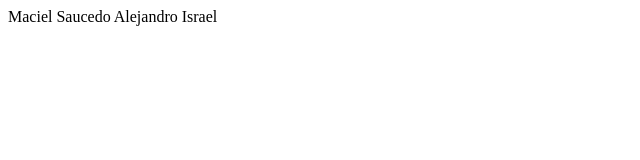
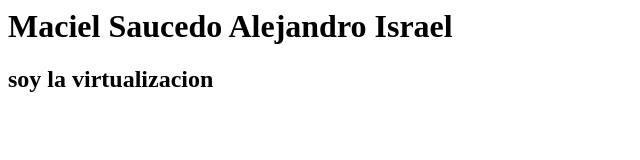
Before and after one commit to PinkiDemoN117/WebDemo, a plain HTML site: page index.html in a window 1280 px wide. Shown: the whole page, without its empty margins (0-640 px from the left). Drawn offline with Linux system fonts and the light colour scheme.

Commit message:
Se hizo un cambio

```diff
--- a/index.html
+++ b/index.html
@@ -5,6 +5,12 @@
         </title>
     </head>
     <body>
+        <h1>
         Maciel Saucedo Alejandro Israel
+        </h1>
+    <h2>
+
+        soy la virtualizacion
+    </h2>
     </body>
 </html>
```
